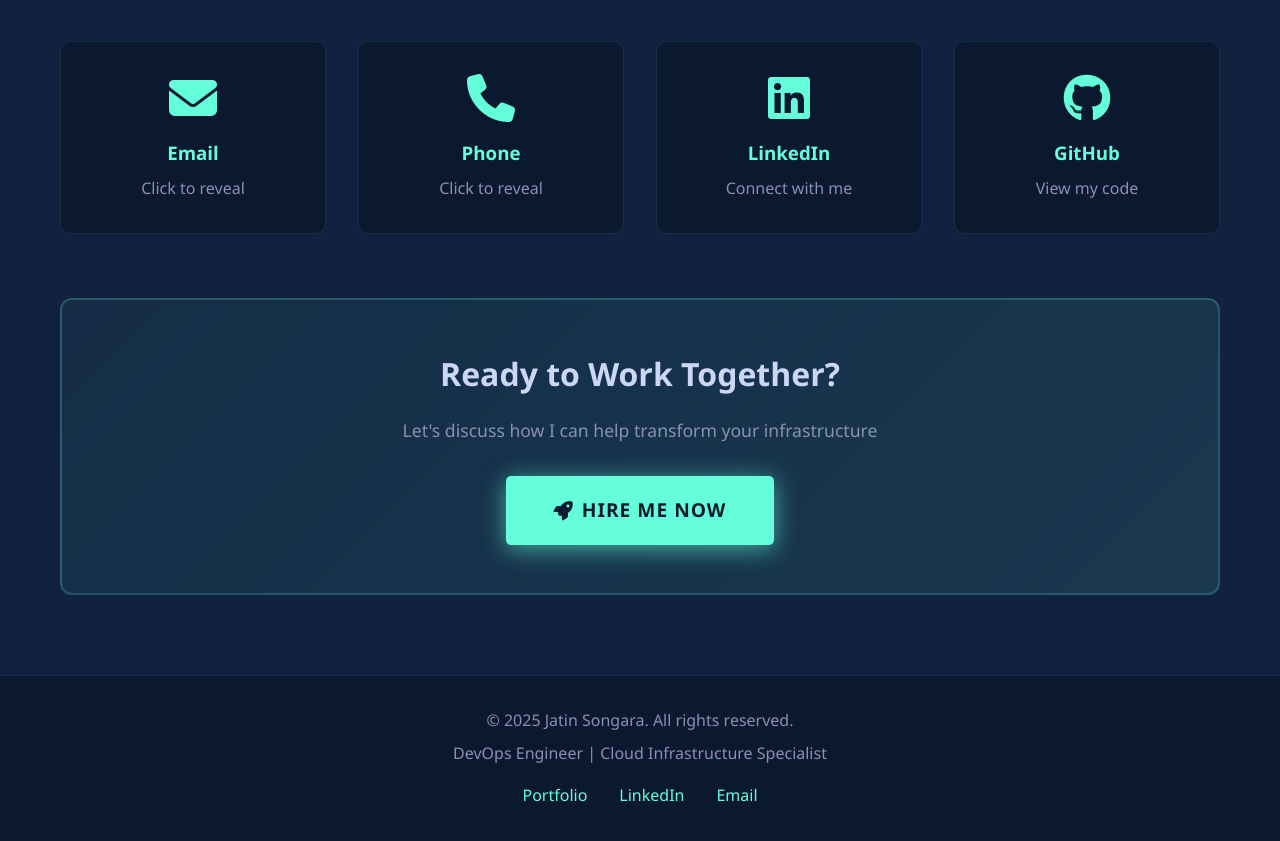
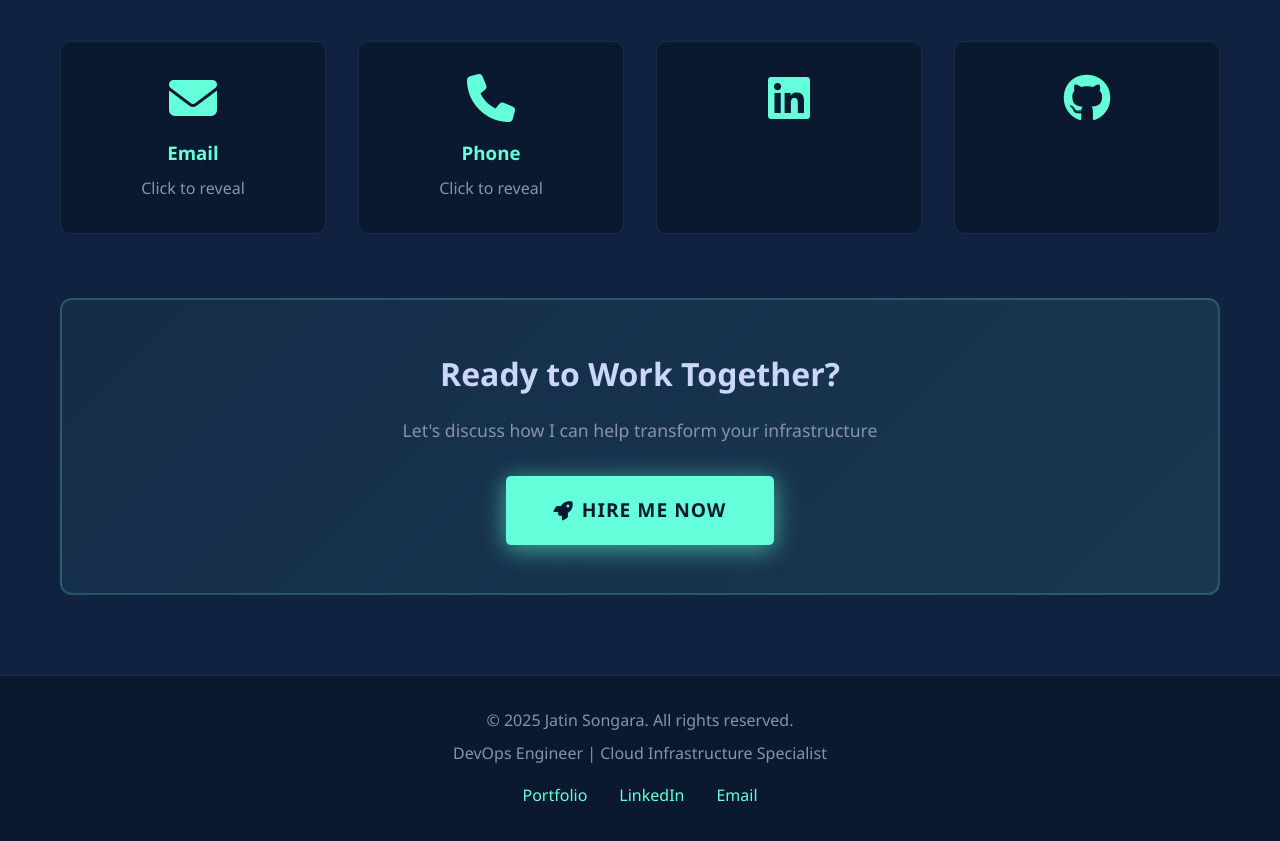
Before and after one commit to jaitnsongara/devops-portfolio, a plain HTML site: page docs/index.html in a window 1280 px wide. Shown: the part 7120-7961 px from the top of the page. Drawn offline with Linux system fonts and the light colour scheme.

Commit message:
fix: Update experience section HTML structure for card-based layout

```diff
--- a/docs/index.html
+++ b/docs/index.html
@@ -525,13 +525,9 @@
                     </div>
                     <a href="https://www.linkedin.com/in/jatin-songara-430245146/" target="_blank" class="contact-card">
                         <i class="fab fa-linkedin"></i>
-                        <h3>LinkedIn</h3>
-                        <p>Connect with me</p>
                     </a>
                     <a href="https://github.com/jaitnsongara" target="_blank" class="contact-card">
                         <i class="fab fa-github"></i>
-                        <h3>GitHub</h3>
-                        <p>View my code</p>
                     </a>
                 </div>
                 <div class="hire-me-cta">
```
